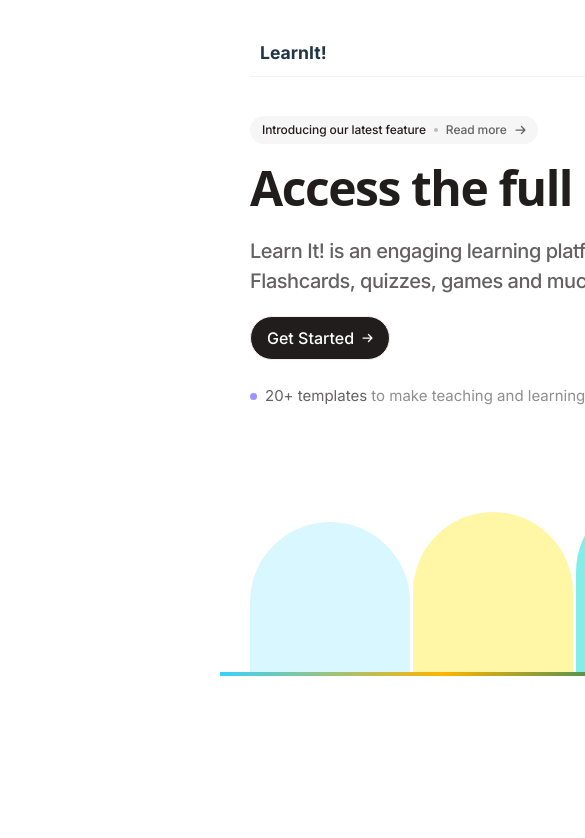
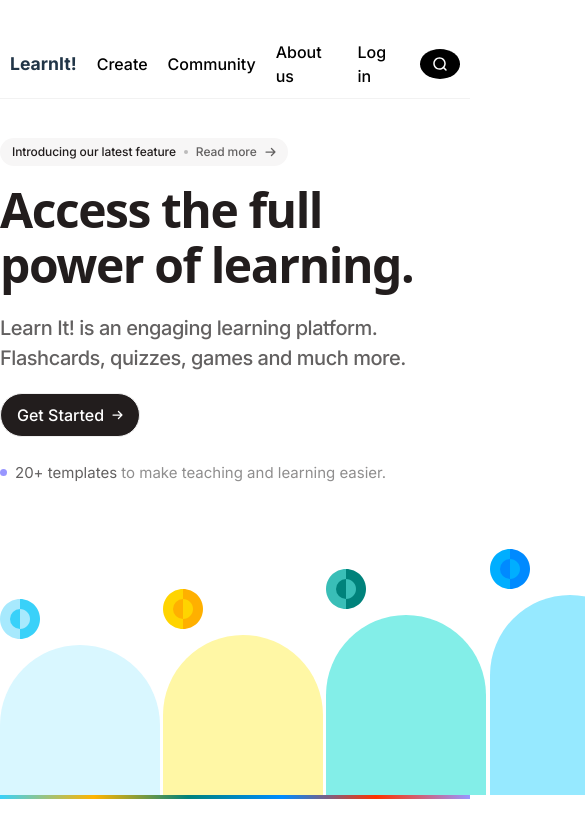
Before and after one commit to tanyagrr/first-project, a React (Vite) app: page / in a window 390 px wide. Shown: the top 838 px of the page, 585 px wide, since content can reach past the window. Built offline with nearby package versions, Linux system fonts and the light colour scheme.

Commit message:
make: illustration funct + fix: media query

```diff
--- a/src/App.css
+++ b/src/App.css
@@ -11,7 +11,7 @@ header {
   justify-content: space-between;
   align-items: center;
   padding-top: 30px;
-  width: 986px;
+  max-width: 986px;
   margin-left: 250px;
   position: sticky;
   top: 0;
@@ -62,7 +62,7 @@ header svg {
 .block1 {
   margin-left: 250px;
   margin-top: 40px;
-  width: 986px;
+  max-width: 986px;
   display: flex;
   flex-direction: column;
 }
@@ -255,11 +255,11 @@ a {
       #9896ff)
 }
 
-@media only screen
-and (min-width: 480px)
-and (max-width: 768px)  {
-    body, header, .block1, .illustration, .bottomline {
-      width: 90%;
+@media screen
+and (min-width: 320px)
+and (max-width: 480px)  {
+    header, .block1, .illustration, .bottomline {
+      width: 470px;
       margin-left: auto;
       margin-right: auto;
     }
--- /dev/null
+++ b/src/components/Circle.jsx
@@ -0,0 +1,69 @@
+function getColors(color) {
+  if (color === "light_blue")
+    return {
+      color1: "#A7E9FD",
+      color2: "#39D1F9",
+    };
+  if (color === "yellow")
+    return {
+      color1: "#FFD400",
+      color2: "#FFB000",
+    };
+  if (color === "green")
+    return {
+      color1: "#39BEB7",
+      color2: "#00827B",
+    };
+  if (color === "dark_blue")
+    return {
+      color1: "#00AEFF",
+      color2: "#008AFF",
+    };
+  if (color === "red")
+    return {
+      color1: "#FF8947",
+      color2: "#F24900",
+    };
+  if (color === "purple")
+    return {
+      color1: "#BDBBFF",
+      color2: "#9896FF",
+    };
+  else
+    return {
+      color1: "grey",
+      color2: "grey",
+    };
+}
+
+function Circle({ color }) {
+  console.log(color);
+  return (
+    <svg
+      width="40"
+      height="40"
+      viewBox="0 0 40 40"
+      fill="none"
+      xmlns="http://www.w3.org/2000/svg"
+    >
+      {/* Outer ring */}
+      <path
+        d="M20 40C8.95431 40 0 31.0457 0 20C0 8.95431 8.95431 0 20 0V40Z"
+        fill={getColors(color).color1}
+      />
+      <path
+        d="M20 0C31.0457 0 40 8.95431 40 20C40 31.0457 31.0457 40 20 40V0Z"
+        fill={getColors(color).color2}
+      />
+
+      {/* Inner circle */}
+      <circle cx="20" cy="20" r="10" fill={getColors(color).color2} />
+      <path
+        d="M20 10C25.5228 10 30 14.4772 30 20C30 25.5228 25.5228 30 20 30V10Z"
+        fill={getColors(color).color1}
+      />
+    </svg>
+  );
+}
+
+export default Circle;
--- a/src/components/Illustration.jsx
+++ b/src/components/Illustration.jsx
@@ -1,23 +1,31 @@
+import Circle from "./Circle.jsx";
+
 function Illustration() {
   return (
     <>
       <div className="illustration">
         <div>
+          <Circle color="light_blue" />
           <div className="cone light_blue" />
         </div>
         <div>
+          <Circle color="yellow" />
           <div className="cone yellow" />
         </div>
         <div>
+          <Circle color="green" />
           <div className="cone green" />
         </div>
         <div>
+          <Circle color="dark_blue" />
           <div className="cone dark_blue" />
         </div>
         <div>
+          <Circle color="red" />
           <div className="cone red" />
         </div>
         <div>
+          <Circle color="purple" />
           <div className="cone purple" />
         </div>
       </div>
```
